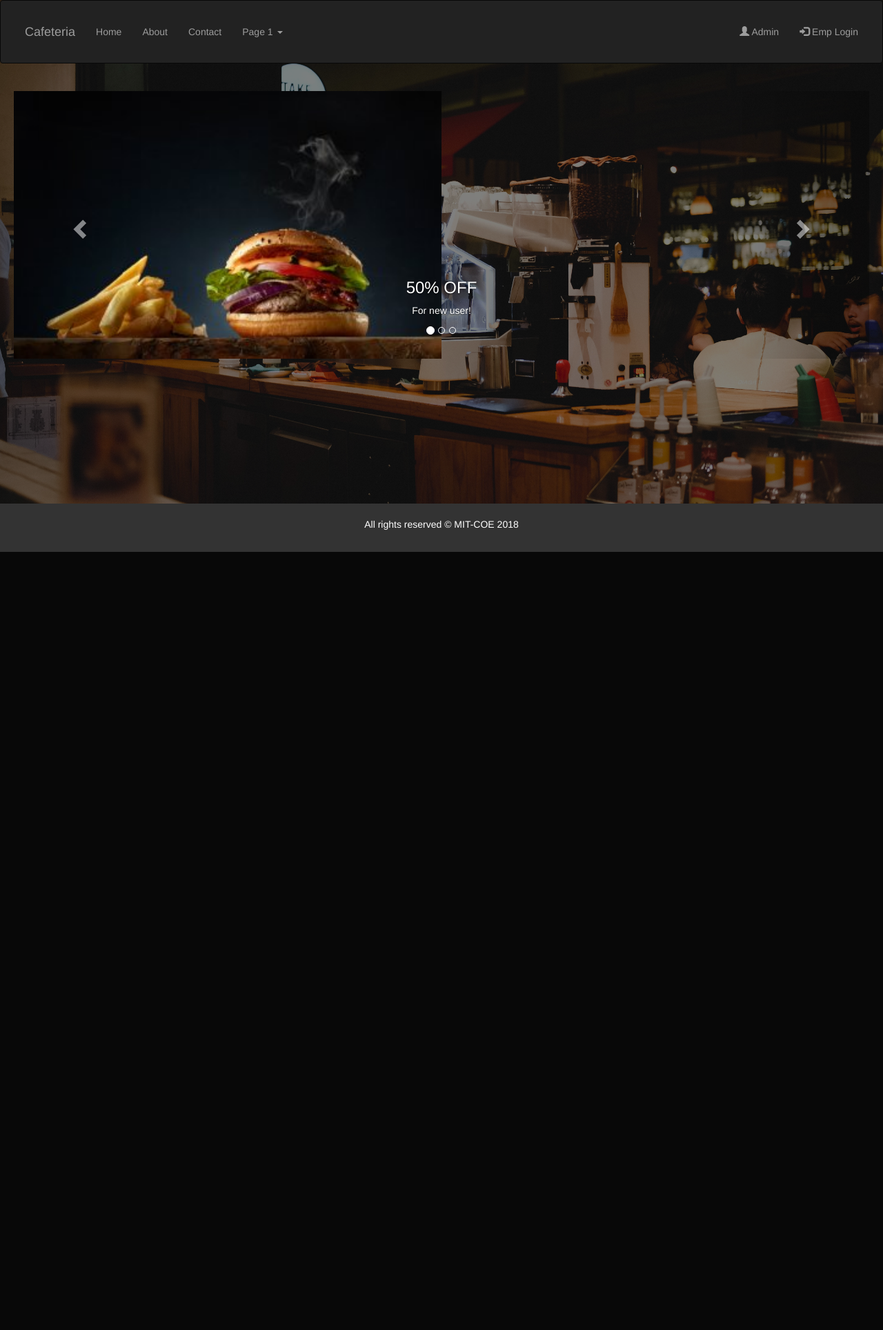
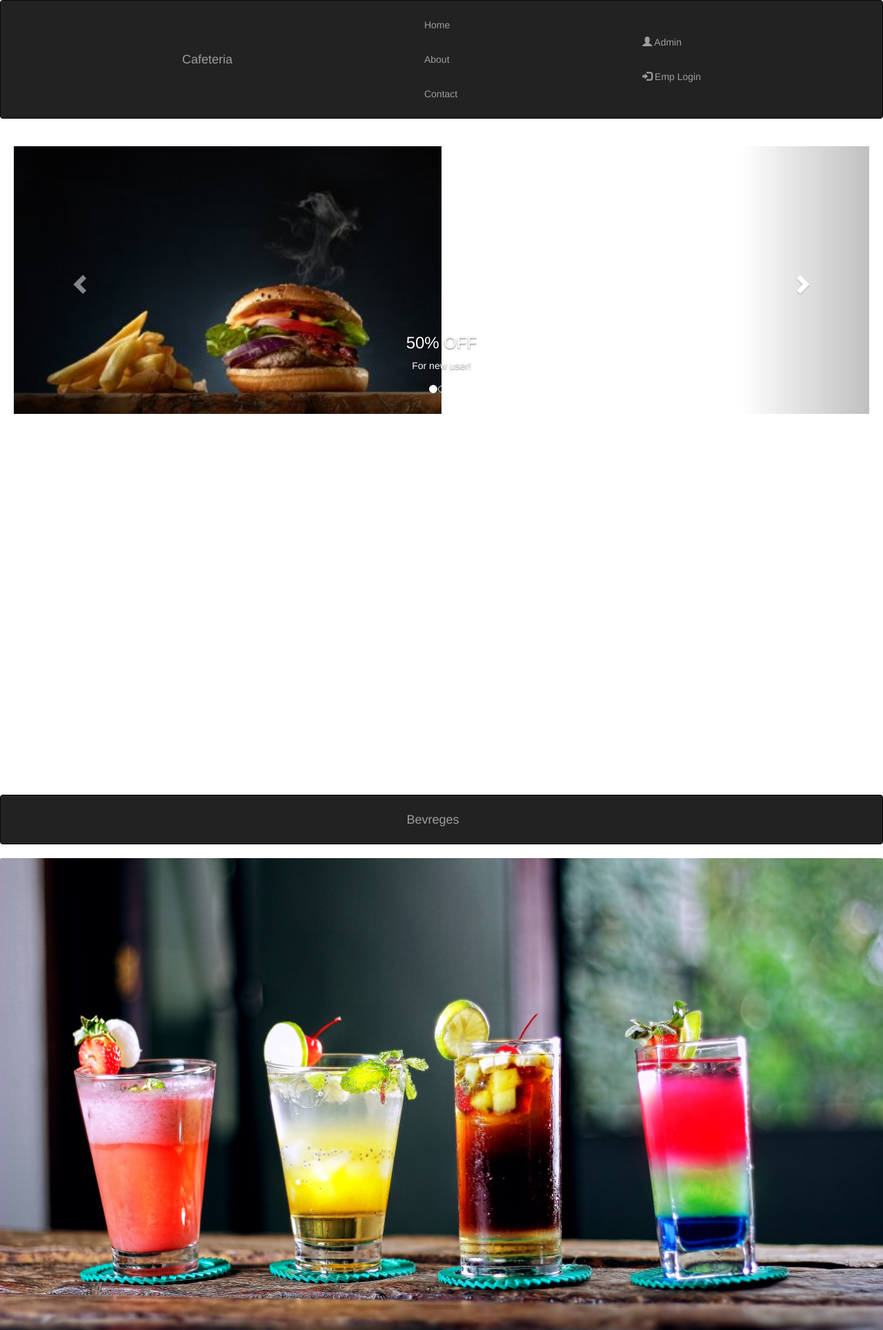
Before and after one commit to codebreaker0810/Cafeteria-Management-System, a PHP site: page / in a window 1280 px wide. Shown: the top 1928 px of the page at 69% size. Before the commit the page ends 800 px from the top, so only its background shows below. Run offline with PHP 8.4, Linux system fonts and the light colour scheme.

Commit message:
new file:   bevrege.jpg 	new file:   bevreges.php 	new file:   cafe.jpg 	modified:   carousal.php 	new file:   coffe.php 	new file:   coffe1.jpg 	new file:   coffe2.jpg 	new file:   css/cafe.jpg 	modified:   css/style.css 	modified:   footer.php 	modified:   header.php 	modified:   index.php 	new file:   pastries.jpg 	new file:   pastries2.jpg 	new file:   pastry.php 	new file:   sandwich.jpg 	new file:   sandwitch.php

```diff
--- /dev/null
+++ b/components/bevreges.php
@@ -0,0 +1,24 @@
+<!DOCTYPE html>
+<html lang="en">
+<head>
+  <title>curousal</title>
+  <meta charset="utf-8">
+  <meta name="viewport" content="width=device-width, initial-scale=1">
+  <link rel="stylesheet" href="https://maxcdn.bootstrapcdn.com/bootstrap/3.3.7/css/bootstrap.min.css">
+  <script src="https://ajax.googleapis.com/ajax/libs/jquery/3.3.1/jquery.min.js"></script>
+  <script src="https://maxcdn.bootstrapcdn.com/bootstrap/3.3.7/js/bootstrap.min.js"></script>
+  <nav class="navbar navbar-inverse" style="padding: 10px;">
+  <div class="container-fluid">
+    <div class="navbar-header">
+      <a class="navbar-brand" href="#">Bevreges</a>
+  </div>
+</div>
+</nav>
+     <figure class="figure">
+  <img src="bevrege.jpg"  height="100"  width="1600" class="figure-img img-fluid rounded" alt="A generic square placeholder image with rounded corners in a figure.">
+  <figcaption class="figure-caption">Alcoholic Bevreges</figcaption>
+</figure>
+
+
+</head>
+</html>
--- a/components/carousal.php
+++ b/components/carousal.php
@@ -1,7 +1,7 @@
 <!DOCTYPE html>
 <html lang="en">
 <head>
-  <title>Bootstrap Example</title>
+  <title>curousal</title>
   <meta charset="utf-8">
   <meta name="viewport" content="width=device-width, initial-scale=1">
   <link rel="stylesheet" href="https://maxcdn.bootstrapcdn.com/bootstrap/3.3.7/css/bootstrap.min.css">
@@ -11,13 +11,15 @@
   	.cur{
   		margin-top: 10px;
   		padding: 20px;
+      height: 120%;
+      width: 100%;
   	}
   </style>
 </head>
 <body>
 
 <div class="cur">
-  <div id="myCarousel" class="carousel slide" data-ride="carousel">
+  <div id="myCarousel" class="carousel slide" data-ride="carousel" >
     <!-- Indicators -->
     <ol class="carousel-indicators">
       <li data-target="#myCarousel" data-slide-to="0" class="active"></li>
--- /dev/null
+++ b/components/coffe.php
@@ -0,0 +1,23 @@
+<!DOCTYPE html>
+<html lang="en">
+<head>
+  <title>curousal</title>
+  <meta charset="utf-8">
+  <meta name="viewport" content="width=device-width, initial-scale=1">
+  <link rel="stylesheet" href="https://maxcdn.bootstrapcdn.com/bootstrap/3.3.7/css/bootstrap.min.css">
+  <script src="https://ajax.googleapis.com/ajax/libs/jquery/3.3.1/jquery.min.js"></script>
+  <script src="https://maxcdn.bootstrapcdn.com/bootstrap/3.3.7/js/bootstrap.min.js"></script>
+  <nav class="navbar navbar-inverse" background-color:#F8F8F8; style="padding: 10px;">
+  <div class="container-fluid">
+    <div class="navbar-header">
+      <a class="navbar-brand" href="#">Coffe</a>
+
+    </div>
+</div>
+</nav>
+<figure class="figure">
+  <img src="coffe2.jpg" height="100"  width="1600" class="figure-img img-fluid rounded" alt="A generic square placeholder image with rounded corners in a figure.">
+  <figcaption class="figure-caption">Coffes</figcaption>
+</figure>
+</head>
+</html>
--- a/components/css/style.css
+++ b/components/css/style.css
@@ -2,7 +2,7 @@
 
 
 body{
-	background-image: linear-gradient(rgba(0,0,0,0.5),rgba(0,0,0,0.5)), url(../cafe.jpg);
+
 	height: 100vh;
 	background-size: cover;
 	background-position: center;
--- a/components/footer.php
+++ b/components/footer.php
@@ -4,11 +4,11 @@
 <meta name="viewport" content="width=device-width, initial-scale=1">
 <style>
 .footer {
-   position: fixed;
+
    left: 0;
    bottom: 0;
    width: 100%;
-   padding: 20px;
+   padding: 10px;
    background-color: #333;
    color: white;
    text-align: center;
--- a/components/header.php
+++ b/components/header.php
@@ -10,7 +10,7 @@
 </head>
 <body>
 
-<nav class="navbar navbar-inverse" style="padding: 20px;">
+<nav class="navbar navbar-inverse" style="padding: 10px;">
   <div class="container-fluid">
     <div class="navbar-header">
       <a class="navbar-brand" href="#">Cafeteria</a>
@@ -19,12 +19,8 @@
       <li><a href="#">Home</a></li>
       <li><a href="#">About</a></li>
       <li><a href="#">Contact</a></li>
-      <li class="dropdown"><a class="dropdown-toggle" data-toggle="dropdown" href="#">Page 1 <span class="caret"></span></a>
-        <ul class="dropdown-menu">
-          <li><a href="#">Page 1-1</a></li>
-          <li><a href="#">Page 1-2</a></li>
-          <li><a href="#">Page 1-3</a></li>
-        </ul>
+
+
       </li>
     </ul>
     <ul class="nav navbar-nav navbar-right">
--- a/components/index.php
+++ b/components/index.php
@@ -2,15 +2,31 @@
 <html>
 <head>
 	<title> Cafeteria </title>
-	<link rel="stylesheet" type="text/css" href="css/style.css">
+	<meta charset="utf-8">
+  <meta name="viewport" content="width=device-width, initial-scale=1">
+  <link rel="stylesheet" href="https://maxcdn.bootstrapcdn.com/bootstrap/4.1.3/css/bootstrap.min.css">
+  <script src="https://ajax.googleapis.com/ajax/libs/jquery/3.3.1/jquery.min.js"></script>
+  <script src="https://cdnjs.cloudflare.com/ajax/libs/popper.js/1.14.3/umd/popper.min.js"></script>
+  <script src="https://maxcdn.bootstrapcdn.com/bootstrap/4.1.3/js/bootstrap.min.js"></script>
+  <link rel="stylesheet" type="text/css" href="style.css">
 </head>
 	<body>
 
 	  <?php
 	  	include("header.php");
 	  	include("carousal.php");
+
+	  	include("bevreges.php");
+	  	include("coffe.php");
+	  	include("sandwitch.php");
+	  	include("pastry.php");
 	  	include("footer.php");
 	  ?>
+
+
+
+
+</div>
 
 </body>
 
--- /dev/null
+++ b/components/pastry.php
@@ -0,0 +1,23 @@
+<!DOCTYPE html>
+<html lang="en">
+<head>
+  <title>curousal</title>
+  <meta charset="utf-8">
+  <meta name="viewport" content="width=device-width, initial-scale=1">
+  <link rel="stylesheet" href="https://maxcdn.bootstrapcdn.com/bootstrap/3.3.7/css/bootstrap.min.css">
+  <script src="https://ajax.googleapis.com/ajax/libs/jquery/3.3.1/jquery.min.js"></script>
+  <script src="https://maxcdn.bootstrapcdn.com/bootstrap/3.3.7/js/bootstrap.min.js"></script>
+  <nav class="navbar navbar-inverse" background-color:#F8F8F8; style="padding: 20px;">
+  <div class="container-fluid">
+    <div class="navbar-header">
+      <a class="navbar-brand" href="#">Pastry</a>
+
+    </div>
+</div>
+</nav>
+<figure class="figure">
+  <img src="pastries2.jpg"   class="figure-img img-fluid rounded" >
+  <figcaption class="figure-caption text-align="center">Pastries</figcaption>
+</figure>
+</head>
+</html>
--- /dev/null
+++ b/components/sandwitch.php
@@ -0,0 +1,23 @@
+<!DOCTYPE html>
+<html lang="en">
+<head>
+  <title>curousal</title>
+  <meta charset="utf-8">
+  <meta name="viewport" content="width=device-width, initial-scale=1">
+  <link rel="stylesheet" href="https://maxcdn.bootstrapcdn.com/bootstrap/3.3.7/css/bootstrap.min.css">
+  <script src="https://ajax.googleapis.com/ajax/libs/jquery/3.3.1/jquery.min.js"></script>
+  <script src="https://maxcdn.bootstrapcdn.com/bootstrap/3.3.7/js/bootstrap.min.js"></script>
+  <nav class="navbar navbar-inverse" background-color:#F8F8F8; style="padding: 10px;">
+  <div class="container-fluid">
+    <div class="navbar-header">
+      <a class="navbar-brand" href="#">Sandwitch</a>
+
+    </div>
+</div>
+</nav>
+<figure class="figure">
+  <img src="sandwich.jpg"  height="100"  width="1600" class="figure-img img-fluid rounded" alt="A generic square placeholder image with rounded corners in a figure.">
+  <figcaption class="figure-caption">Alcoholic Bevreges</figcaption>
+</figure>
+</head>
+</html>
```
Also changed, not shown: components/bevrege.jpg (added), components/cafe.jpg (added), components/coffe1.jpg (added), 5 other files.
